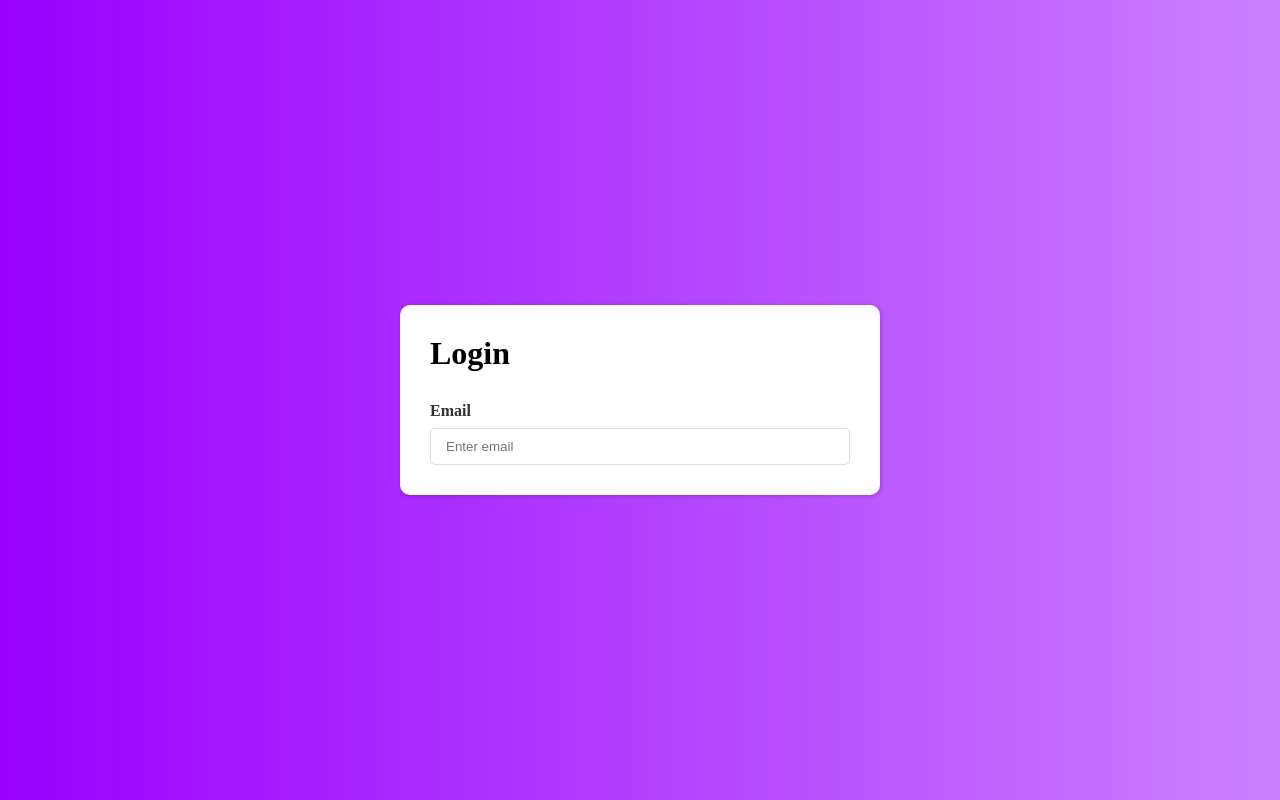
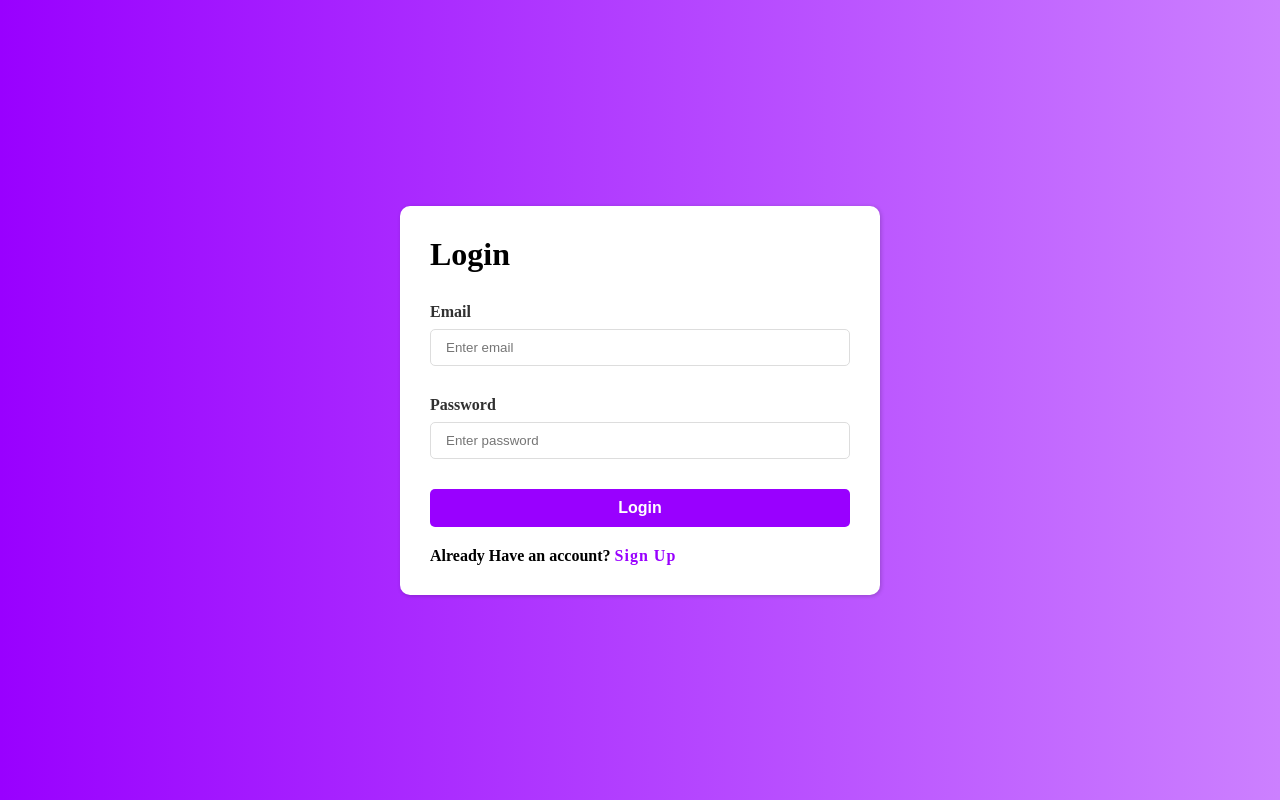
Before and after one commit to killshotxd/React-firebase-auth, a React (Vite) app: page /login in a window 1280 px wide. Built offline with nearby package versions, Linux system fonts and the light colour scheme.

Commit message:
login jsx

```diff
--- a/src/components/Login/Login.jsx
+++ b/src/components/Login/Login.jsx
@@ -1,6 +1,7 @@
 import React from "react";
 import styles from "./Login.module.css";
 import InputControl from "../InputControl/InputControl";
+import { Link } from "react-router-dom";
 
 const Login = () => {
   return (
@@ -9,9 +10,22 @@ const Login = () => {
         <h1 className={styles.heading}>Login</h1>
 
         <InputControl label="Email" placeholder="Enter email" />
+        <InputControl label="Password" placeholder="Enter password" />
+
+        <div className={styles.footer}>
+          <button>Login</button>
+          <p>
+            Already Have an account?{" "}
+            <span>
+              <Link to="/SignUp">Sign Up</Link>
+            </span>
+          </p>
+        </div>
       </div>
     </div>
   );
 };
 
 export default Login;
+
+// 16:38m
```
